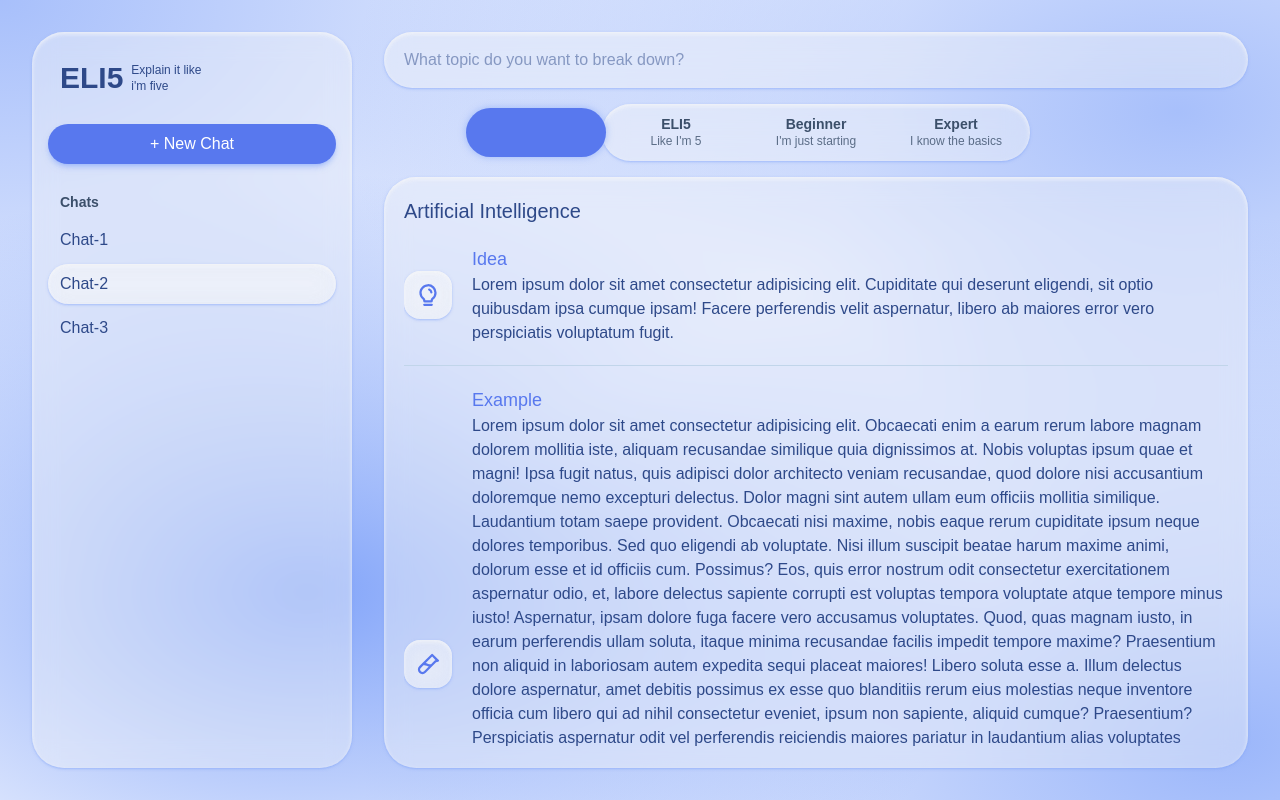
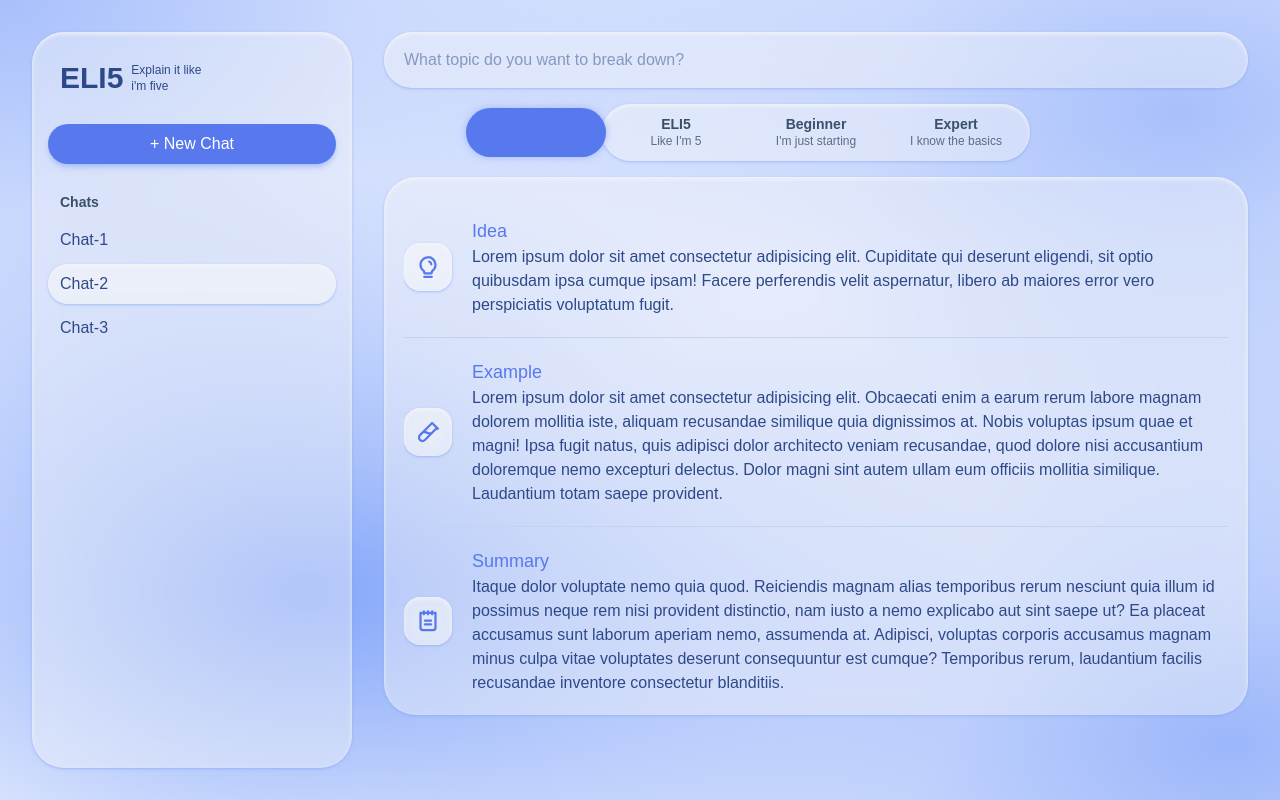
Before and after one commit to gr33b0k/eli5, a React (Vite) app: page / in a window 1280 px wide. Built offline with nearby package versions, Linux system fonts and the light colour scheme; a web font is replaced by a local one.

Commit message:
refactor: add title prop to ContentCard and adjust layout height

```diff
--- a/src/components/explanation/card/ContentCard.jsx
+++ b/src/components/explanation/card/ContentCard.jsx
@@ -1,9 +1,9 @@
 import ContentSection from "./ContentSection";
 
-function ContentCard() {
+function ContentCard({ title }) {
   return (
-    <article className="glass text-text flex min-h-0 flex-1 flex-col rounded-4xl p-5 ease-in-out">
-      <h2 className="mb-5 text-xl font-medium">Artificial Intelligence</h2>
+    <article className="glass text-text flex h-max max-h-max min-h-0 flex-1 flex-col rounded-4xl p-5 ease-in-out">
+      <h2 className="mb-5 text-xl font-medium capitalize">{title}</h2>
       <div className="custom-scrollbar -mr-2.5 flex flex-col gap-5 overflow-y-auto pr-2.5">
         <ContentSection
           type="Idea"
@@ -15,15 +15,7 @@ function ContentCard() {
         <ContentSection
           type="Example"
           content="Lorem ipsum dolor sit amet consectetur adipisicing elit. Obcaecati enim a earum rerum labore magnam dolorem mollitia iste, aliquam recusandae similique quia dignissimos at. Nobis voluptas ipsum quae et magni!
-                  Ipsa fugit natus, quis adipisci dolor architecto veniam recusandae, quod dolore nisi accusantium doloremque nemo excepturi delectus. Dolor magni sint autem ullam eum officiis mollitia similique. Laudantium totam saepe provident.
-                  Obcaecati nisi maxime, nobis eaque rerum cupiditate ipsum neque dolores temporibus. Sed quo eligendi ab voluptate. Nisi illum suscipit beatae harum maxime animi, dolorum esse et id officiis cum. Possimus?
-                  Eos, quis error nostrum odit consectetur exercitationem aspernatur odio, et, labore delectus sapiente corrupti est voluptas tempora voluptate atque tempore minus iusto! Aspernatur, ipsam dolore fuga facere vero accusamus voluptates.
-                  Quod, quas magnam iusto, in earum perferendis ullam soluta, itaque minima recusandae facilis impedit tempore maxime? Praesentium non aliquid in laboriosam autem expedita sequi placeat maiores! Libero soluta esse a.
-                  Illum delectus dolore aspernatur, amet debitis possimus ex esse quo blanditiis rerum eius molestias neque inventore officia cum libero qui ad nihil consectetur eveniet, ipsum non sapiente, aliquid cumque? Praesentium?
-                  Perspiciatis aspernatur odit vel perferendis reiciendis maiores pariatur in laudantium alias voluptates tempora eaque harum sequi voluptate hic ratione aliquid, sit neque earum quaerat error maxime? Sed suscipit amet incidunt?
-                  Porro aut possimus voluptatum obcaecati, at eius quidem tenetur vel quia odio voluptatibus itaque? Dicta eveniet sed nulla dolores laudantium, vel error optio ullam, harum id in impedit. Voluptate, animi.
-                  Corporis mollitia delectus quaerat veniam natus, inventore dolor maxime perspiciatis? Recusandae quisquam sapiente nesciunt, asperiores, voluptatibus suscipit odio placeat vel mollitia amet explicabo aperiam, nobis iure incidunt quod illo culpa?
-                  Iusto, iste tenetur a nihil odio porro quidem est quaerat. Ipsum sapiente id debitis repellendus iusto qui mollitia sed laboriosam suscipit doloremque at ex, maiores cupiditate molestiae neque similique fugiat."
+                  Ipsa fugit natus, quis adipisci dolor architecto veniam recusandae, quod dolore nisi accusantium doloremque nemo excepturi delectus. Dolor magni sint autem ullam eum officiis mollitia similique. Laudantium totam saepe provident."
         />
         <ContentSection
           type="Summary"
```
